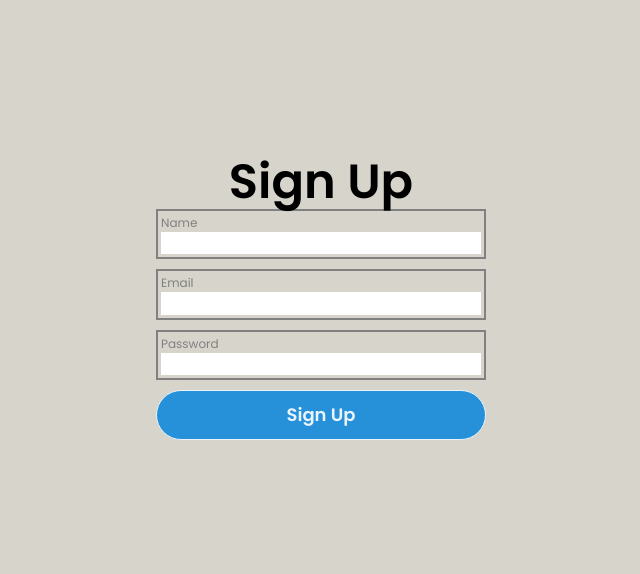
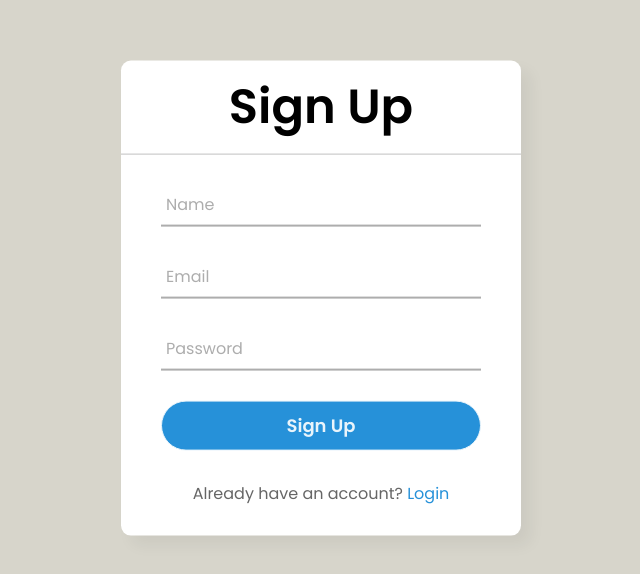
Before and after one commit to regovariff/todo-app, a React (Vite) app: page /sign-up in a window 1280 px wide. Shown: the part 102-676 px from the top of the page, without its empty margins (319-959 px from the left). Built offline with nearby package versions, Linux system fonts and the light colour scheme.

Commit message:
signup page design

```diff
--- a/src/pages/SignUp.tsx
+++ b/src/pages/SignUp.tsx
@@ -58,11 +58,10 @@ function SignUp() {
 
   return (
     <>
-      <div>
+      <div className="center">
         <h1>Sign Up</h1>
         <form onSubmit={onSubmit}>
-          <InputContainer>
-            <label htmlFor="name">Name</label>
+          <div className="txt_field">
             <input
               type="text"
               id="name"
@@ -70,9 +69,10 @@ function SignUp() {
               onChange={onChange}
               required
             />
-          </InputContainer>
-          <InputContainer>
-            <label htmlFor="email">Email</label>
+            <span></span>
+            <label htmlFor="name">Name</label>
+          </div>
+          <div className="txt_field">
             <input
               type="email"
               id="email"
@@ -80,9 +80,10 @@ function SignUp() {
               onChange={onChange}
               required
             />
-          </InputContainer>
-          <InputContainer>
-            <label htmlFor="password">Password</label>
+            <span></span>
+            <label htmlFor="email">Email</label>
+          </div>
+          <div className="txt_field">
             <input
               type="password"
               id="password"
@@ -90,8 +91,13 @@ function SignUp() {
               onChange={onChange}
               required
             />
-          </InputContainer>
+            <span></span>
+            <label htmlFor="password">Password</label>
+          </div>
           <Button onClick={onSubmit}>Sign Up</Button>
+          <div className="signup_link">
+            Already have an account? <a href="/sign-in">Login</a>
+          </div>
         </form>
       </div>
     </>
```
